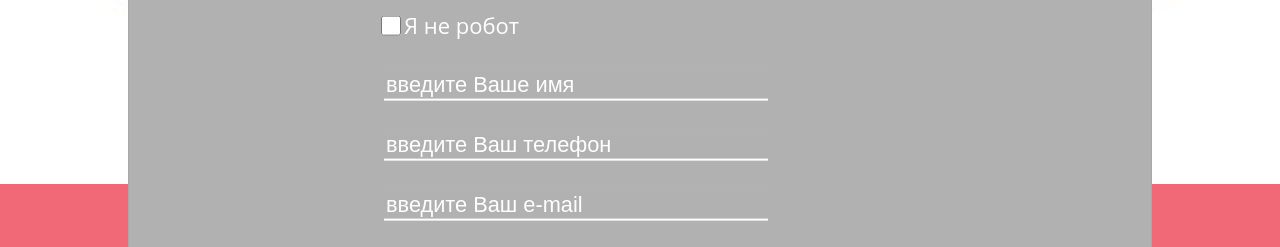
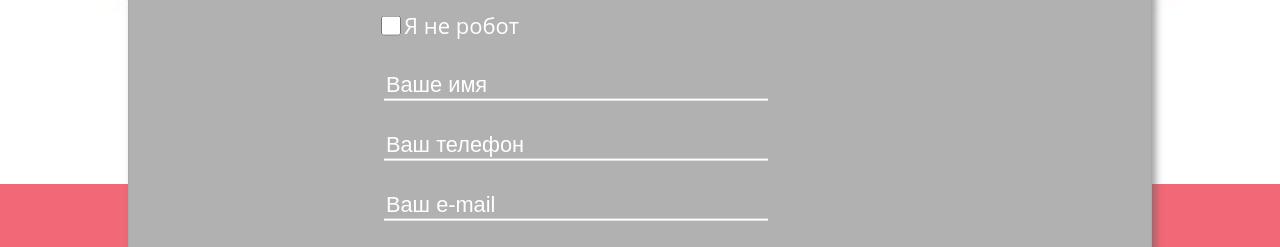
Before and after one commit to sushchikh/jar-cover, a plain HTML site: page index.html in a window 1280 px wide. Both pictures are taken after a click on the element "ОФОРМИТЬ ЗАКАЗ". Shown: the part 1442-1689 px from the top of the page. Drawn offline with Linux system fonts and the light colour scheme.

Commit message:
full main screen, all elements, all gradients etc.
Next stage will be media-requests for different rezolutions. Becouse
header and footer collapse, when U chenge size of window.

```diff
--- a/css/my.css
+++ b/css/my.css
@@ -180,8 +180,8 @@ html, body {
 		-webkit-transform: translate(900px, 0);
 		        transform: translate(900px, 0);
     	opacity: 0;
-    	-webkit-transition: all .8s cubic-bezier(0.595, 1.650, 0.685, 0.775); /* custom */;
-    	transition:all .8s cubic-bezier(0.595, 1.650, 0.685, 0.775); /* custom */;
+    	-webkit-transition: all .8s cubic-bezier(0.595, 1.650, 0.685, 0.775); /* custom */
+    	transition:all .8s cubic-bezier(0.595, 1.650, 0.685, 0.775); /* custom */
     	will-change: transform, opacity;
 	}
 		.article_text h1{
@@ -263,12 +263,13 @@ html, body {
 		left: 50%;
 		-webkit-transform: translate(-1000px, 0);
 		        transform: translate(-1000px, 0);
-		-webkit-transition: all .5s ease-in-out;
-		transition: all .5s ease-in-out;
+		-webkit-transition: all .5s cubic-bezier(0.595, 1.650, 0.685, 0.775); /* custom */
+		transition: all .5s cubic-bezier(0.595, 1.650, 0.685, 0.775); /* custom */;
 		opacity: 0;
 		z-index: 9999;
 		position: fixed;
 		will-change: transform, opacity;
+		box-shadow: 4px 4px 7px rgba(100, 100, 100, .6);
 	}
 
 
@@ -420,7 +421,7 @@ html, body {
 			        transform: translate(-500px, 0);
 			opacity: 0;
 			-webkit-transition: all 0.8s cubic-bezier(0.595, 1.650, 0.685, 0.775); /* custom */;
-			transition: all 0.8s cubic-bezier(0.595, 1.650, 0.685, 0.775); /* custom */;
+			transition: all 0.8s cubic-bezier(0.595, 1.650, 0.685, 0.775); /* custom */
 			will-change: transform, opacity;
 		}
 		.advantages_text{
@@ -430,7 +431,7 @@ html, body {
 			        transform: translate(500px, 0);
 			opacity: 0;
 			-webkit-transition: all 0.8s cubic-bezier(0.595, 1.650, 0.685, 0.775); /* custom */;
-			transition: all 0.8s cubic-bezier(0.595, 1.650, 0.685, 0.775); /* custom */;
+			transition: all 0.8s cubic-bezier(0.595, 1.650, 0.685, 0.775); /* custom */
 			will-change: transform, opacity;
 		}
 	.advantages_trigger{
--- a/index.html
+++ b/index.html
@@ -45,9 +45,9 @@
       <div class="check_box_wrapper">
       <label><input type="checkbox">Я не робот</label>
       </div>
-      <input type="text" name="name" placeholder="введите Ваше имя" required disabled="disabled" /><br />
-      <input type="text" name="phone" placeholder="введите Ваш телефон" required disabled="disabled"/><br />
-      <input type="text" name="email" placeholder="введите Ваш e-mail" required disabled="disabled"/><br />
+      <input type="text" name="name" placeholder="Ваше имя" required disabled="disabled" /><br />
+      <input type="text" name="phone" placeholder="Ваш телефон" required disabled="disabled"/><br />
+      <input type="text" name="email" placeholder="Ваш e-mail" required disabled="disabled"/><br />
       <button disabled="disabled">Отправить</button>
     </form>
     <div class="btn_form_conteiner_hide"><p></p></div>
```
